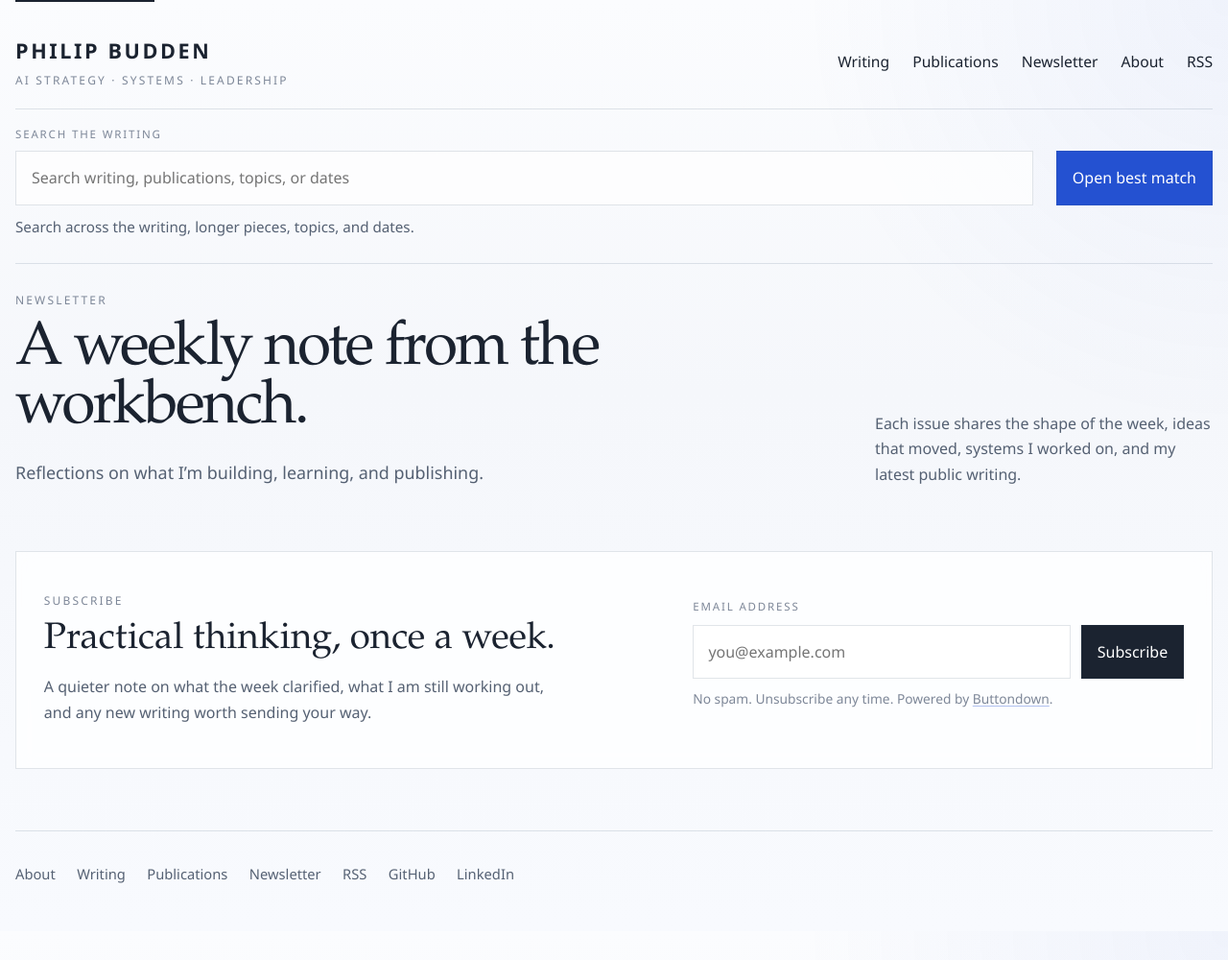
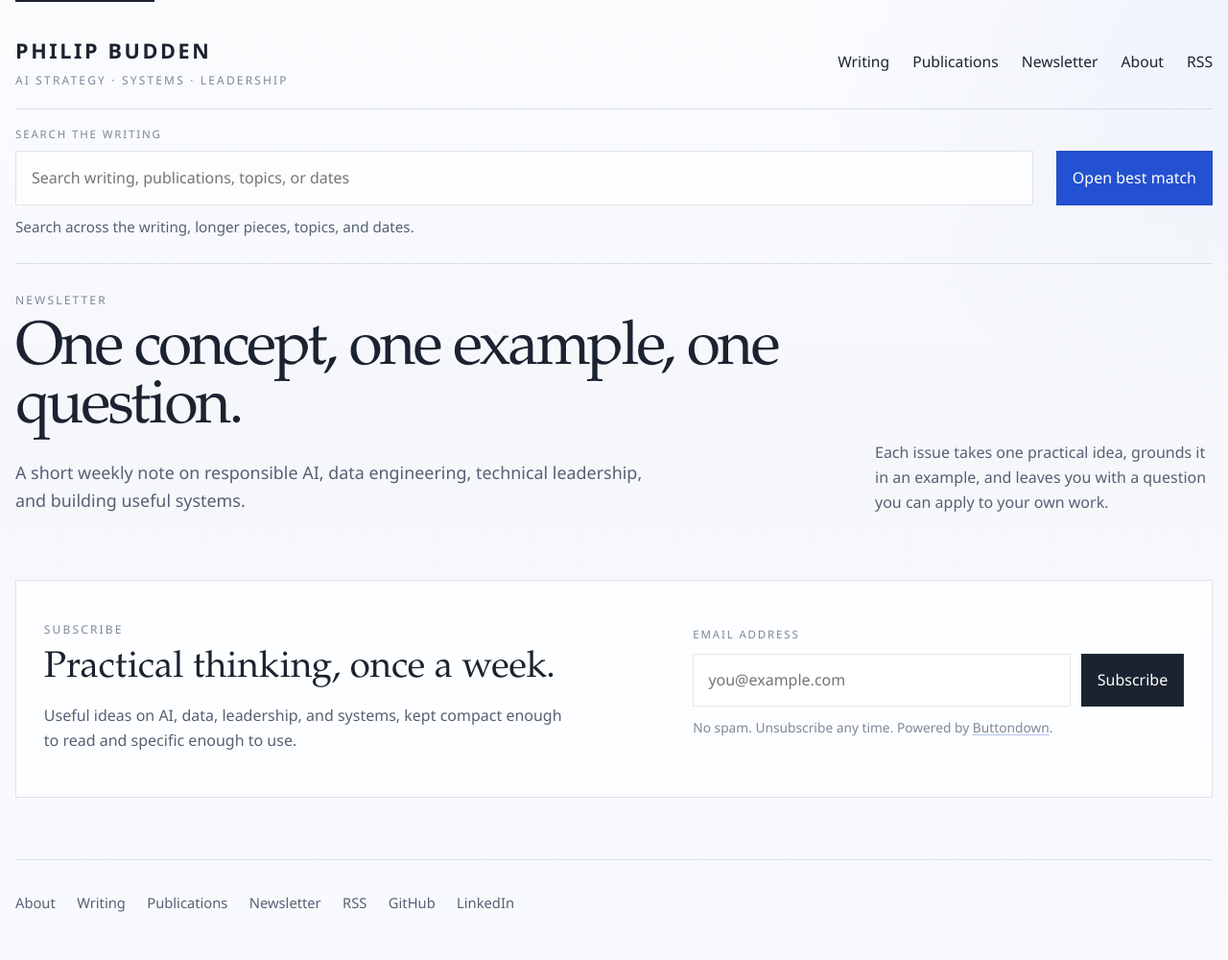
Before and after one commit to philbudden/blog, a Jekyll site: the page built from newsletter/index.md, in a window 1280 px wide. Shown: the whole page at 96% size. Built offline with Jekyll 4.4.1, drawn with Linux system fonts in a browser that asks for light colours.

Commit message:
Update newsletter format copy

```diff
--- a/_includes/site-footer.html
+++ b/_includes/site-footer.html
@@ -2,8 +2,8 @@
   {% unless page.body_class == "page-newsletter" %}
     <div class="site-footer__intro">
       <p class="site-footer__eyebrow">Newsletter</p>
-      <p class="site-footer__title">A weekly working diary on AI, data, and systems.</p>
-      <p class="site-footer__summary">A quieter note on what the week clarified, what I am still working out, and any new writing worth sending your way.</p>
+      <p class="site-footer__title">One concept, one example, one question.</p>
+      <p class="site-footer__summary">A short weekly note on responsible AI, data engineering, technical leadership, and building useful systems.</p>
       {% include newsletter-form.html id="newsletter-footer-email" %}
       {% include support-note.html %}
     </div>
--- a/newsletter/index.md
+++ b/newsletter/index.md
@@ -2,18 +2,18 @@
 layout: default
 title: Newsletter
 body_class: page-newsletter
-summary: A weekly working diary on responsible AI, data engineering, technical leadership, and the practical work behind useful systems.
+summary: One concept, one example, and one question each week on responsible AI, data engineering, technical leadership, and building useful systems.
 ---
 
 <section class="newsletter-shell">
   <header class="archive-hero">
     <div>
       <p class="section-kicker">Newsletter</p>
-      <h1>A weekly note from the workbench.</h1>
-      <p class="archive-hero__summary">Reflections on what I’m building, learning, and publishing.</p>
+      <h1>One concept, one example, one question.</h1>
+      <p class="archive-hero__summary">A short weekly note on responsible AI, data engineering, technical leadership, and building useful systems.</p>
     </div>
     <div class="archive-hero__aside">
-      <p>Each issue shares the shape of the week, ideas that moved, systems I worked on, and my latest public writing.</p>
+      <p>Each issue takes one practical idea, grounds it in an example, and leaves you with a question you can apply to your own work.</p>
     </div>
   </header>
 
@@ -21,7 +21,7 @@ summary: A weekly working diary on responsible AI, data engineering, technical l
     <div class="newsletter-panel__copy">
       <p class="section-kicker">Subscribe</p>
       <h2>Practical thinking, once a week.</h2>
-      <p>A quieter note on what the week clarified, what I am still working out, and any new writing worth sending your way.</p>
+      <p>Useful ideas on AI, data, leadership, and systems, kept compact enough to read and specific enough to use.</p>
     </div>
     {% include newsletter-form.html id="newsletter-page-email" %}
   </section>
```
